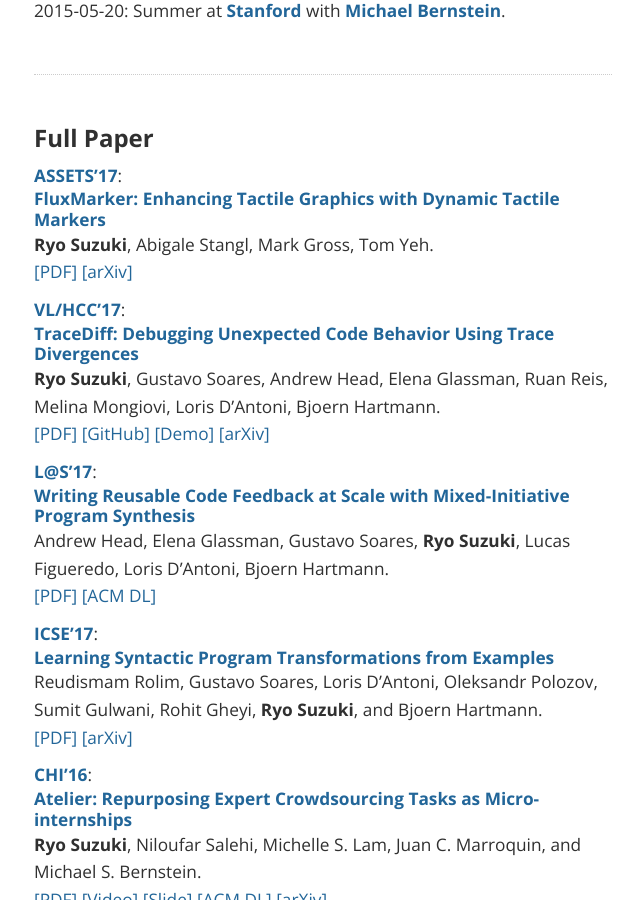
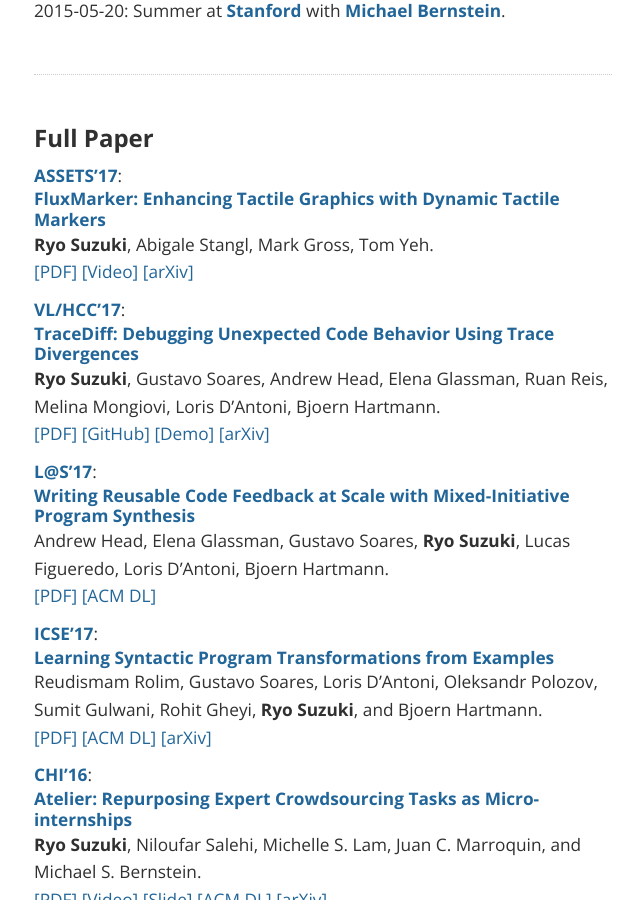
Before and after one commit to ryooopan/homepage, a Jekyll site: the page built from index.md, in a window 1280 px wide and 900 px high, scrolled down 948 px. Shown: the whole window, without its empty margins (317-957 px from the left). Built offline with Jekyll 4.4.1, drawn with Linux system fonts in a browser that asks for light colours; nearby versions of some CDN libraries; comment, search, counter and statistics services are not loaded; our own code applies the rules of GitHub Pages for plain Markdown files.

Commit message:
Update index.md

```diff
--- a/index.md
+++ b/index.md
@@ -50,6 +50,7 @@
 **Ryo Suzuki**, Abigale Stangl, Mark Gross, Tom Yeh.
 <br>
 [[PDF]](/publications/assets-2017-fluxmarker.pdf)
+[[Video]](https://youtu.be/VbwIZ9V6i_g)
 [[arXiv]](https://arxiv.org/abs/1708.03783)
 
 
@@ -82,6 +83,7 @@
 Reudismam Rolim, Gustavo Soares, Loris D’Antoni, Oleksandr Polozov, Sumit Gulwani, Rohit Gheyi, **Ryo Suzuki**, and Bjoern Hartmann.
 <br>
 [[PDF]](/publications/icse-2017-refazer.pdf)
+[[ACM DL]](http://dl.acm.org/citation.cfm?id=3097417)
 [[arXiv]](https://arxiv.org/abs/1608.09000)
 
 
```
